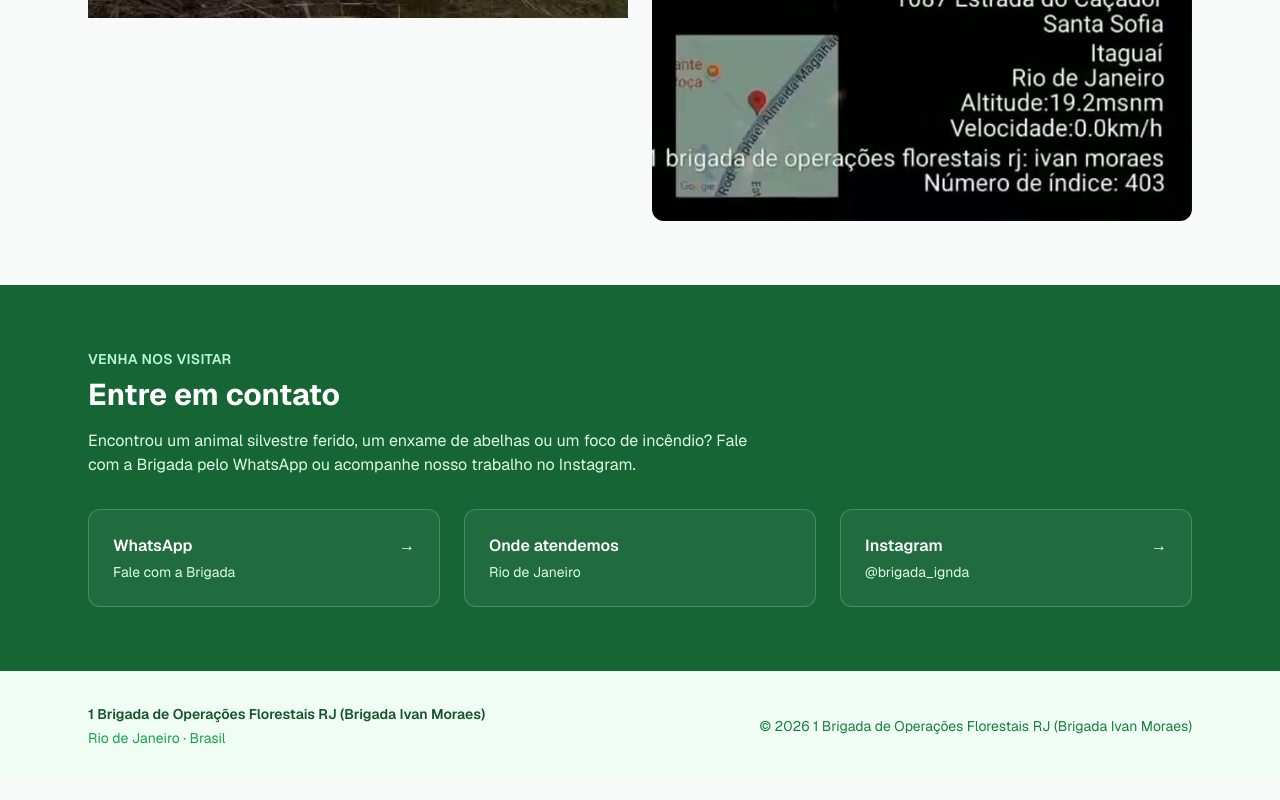
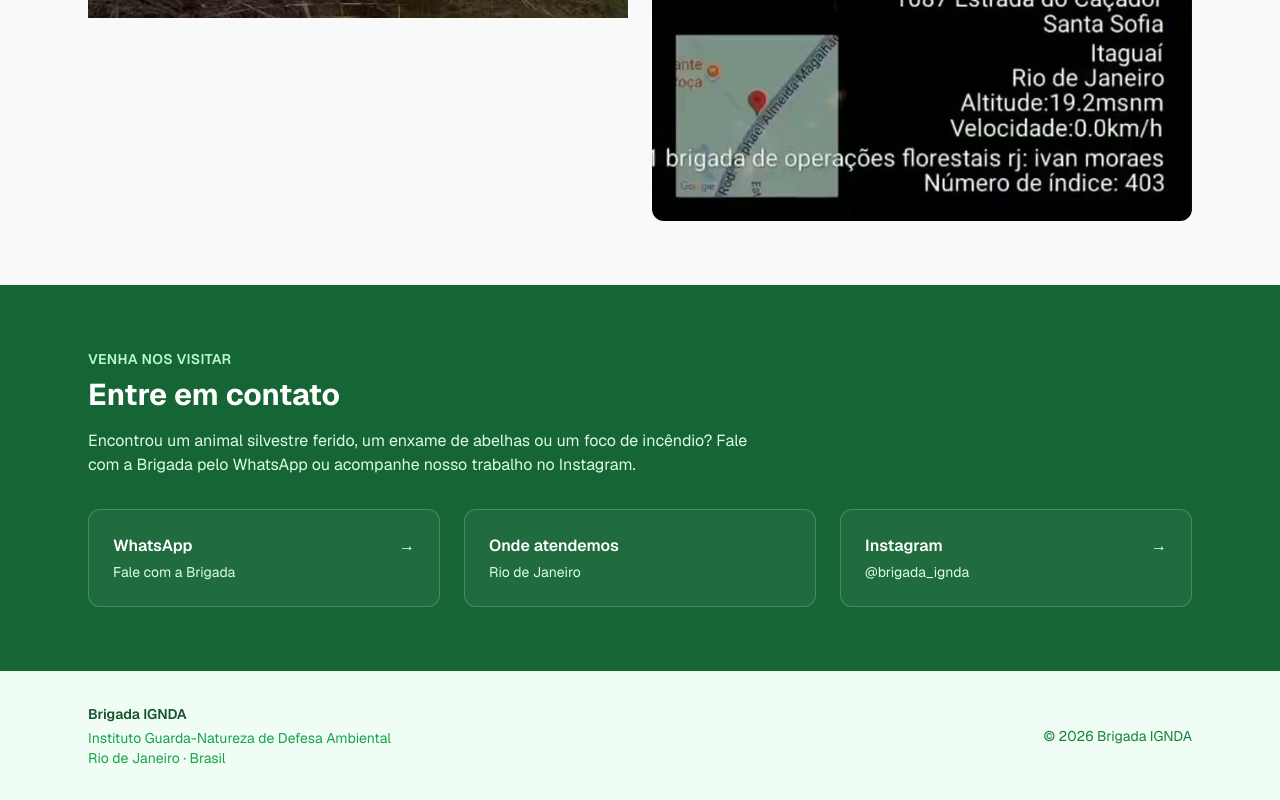
Before and after one commit to IGNDA/brigada, a Next.js app: page / in a window 1280 px wide. Shown: the part 2921-3721 px from the top of the page. Built offline with nearby package versions, Linux system fonts and the light colour scheme; no server answers.

Commit message:
fix: update footer identity to Brigada IGNDA and fix tests

```diff
--- a/src/components/footer.tsx
+++ b/src/components/footer.tsx
@@ -7,13 +7,14 @@ export default function Footer() {
         <div>
           <p>
             <span className="font-semibold text-forest-900">
-              1 Brigada de Operações Florestais RJ (Brigada Ivan Moraes)
+              Brigada IGNDA
             </span>
           </p>
-          <p className="mt-1 text-forest-600">Rio de Janeiro · Brasil</p>
+          <p className="mt-1 text-forest-600">Instituto Guarda-Natureza de Defesa Ambiental</p>
+          <p className="text-forest-600">Rio de Janeiro · Brasil</p>
         </div>
         <p>
-          © {year} 1 Brigada de Operações Florestais RJ (Brigada Ivan Moraes)
+          © {year} Brigada IGNDA
         </p>
       </div>
     </footer>
```
Also changed, not shown: 1 other file (tests, documents, lock files or other folders).
